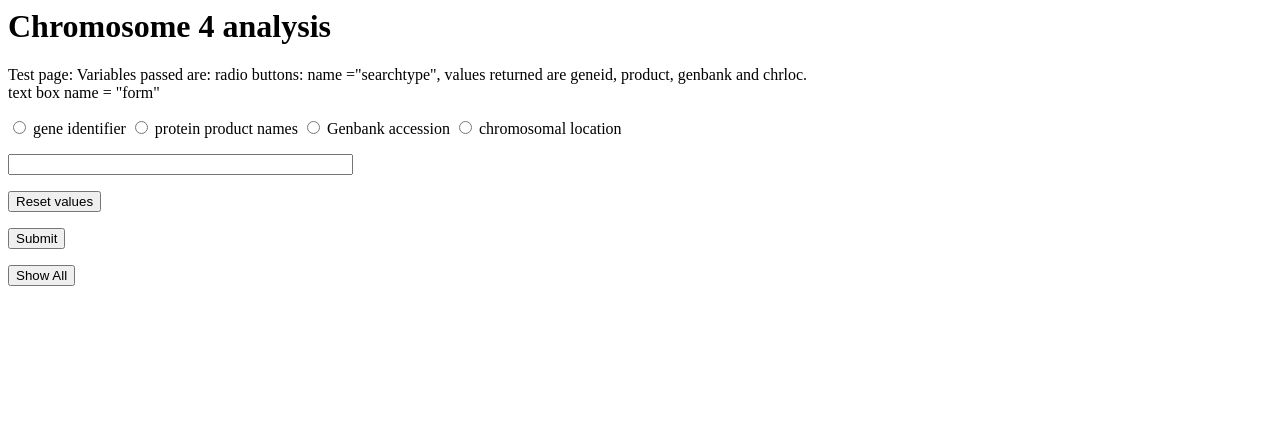
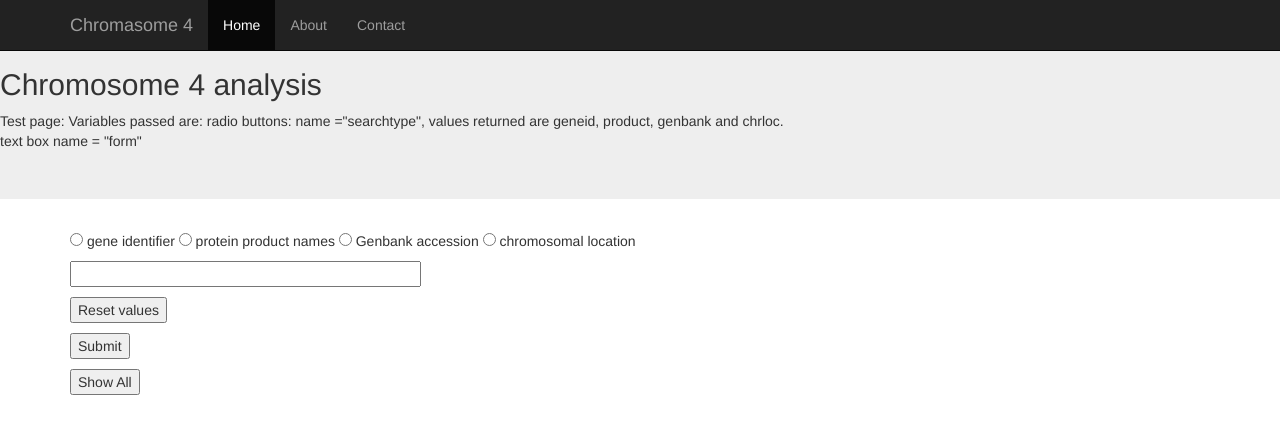
Before and after one commit to hollojeff/BioinformaticsII, a plain HTML site: page index.html in a window 1280 px wide. Drawn offline with nearby package versions, Linux system fonts and the light colour scheme.

Commit message:
Add in Bootstrap CSS
Added in Bootstrap CSS code to style page.

```diff
--- a/index.html
+++ b/index.html
@@ -1,14 +1,58 @@
-<html>
+<html lang="en">
   <head>
-<title>My form</title>
+    <meta charset="utf-8">
+    <meta http-equiv="X-UA-Compatible" content="IE=edge">
+    <meta name="viewport" content="width=device-width, initial-scale=1">
+    <title>Chromasome 4 Analysis</title>
+
+    <!-- Bootstrap -->
+    <link href="css/bootstrap.min.css" rel="stylesheet">
+
+    <!-- Custom styles for this template -->
+    <link href="search-form.css" rel="stylesheet">
+
+    <!-- HTML5 Shim and Respond.js IE8 support of HTML5 elements and media queries -->
+    <!-- WARNING: Respond.js doesn't work if you view the page via file:// -->
+    <!--[if lt IE 9]>
+      <script src= "https://oss.maxcdn.com/libs/html5shiv/3.7.0/html5shiv.js"></script>
+      <script src="https://oss.maxcdn.com/libs/respond.js/1.4.2/respond.min.js"></script>
+    <![endif]-->
   </head>
+
 <body>
 
-<h1>Chromosome 4 analysis</h1>
+    <div class="navbar navbar-inverse navbar-fixed-top" role="navigation">
+      <div class="container">
+        <div class="navbar-header">
+          <button type="button" class="navbar-toggle" data-toggle="collapse" data-target=".navbar-collapse">
+            <span class="sr-only">Toggle navigation</span>
+            <span class="icon-bar"></span>
+            <span class="icon-bar"></span>
+            <span class="icon-bar"></span>
+          </button>
+          <a class="navbar-brand" href="#">Chromasome 4</a>
+        </div>
+        <div class="collapse navbar-collapse">
+          <ul class="nav navbar-nav">
+            <li class="active"><a href="#">Home</a></li>
+            <li><a href="#about">About</a></li>
+            <li><a href="#contact">Contact</a></li>
+          </ul>
+        </div><!--/.nav-collapse -->
+      </div>
+    </div>
 
-Test page: Variables passed are: radio buttons: name ="searchtype", values returned are geneid, product,
-genbank and chrloc.<br />
+    <div class="jumbotron">
+        <h2>Chromosome 4 analysis</h2>
+
+        Test page: Variables passed are: radio buttons: name ="searchtype", values returned are geneid, product, genbank and chrloc.<br />
         text box name = "form"
+    </div>
+
+    <div class="container">
+      <div class="search-form">
+
+
 
         <form action='/cgi-bin/cgiwrap/jhurst03/projecttestform.pl' method='post'>
 
@@ -26,5 +70,12 @@ text box name = "form"
         <p><input type="submit" name="ReturnAll" value="Show All"/></p>
 
         </form>
+      </div>
+    </div>
+
+    <!-- jQuery (necessary for Bootstrap's JavaScript plugins) -->
+    <script src="https://ajax.googleapis.com/ajax/libs/jquery/1.11.0/jquery.min.js"></script>
+    <!-- Include all compiled plugins (below), or include individual files as needed -->
+    <script src="js/bootstrap.min.js"></script>
   </body>
 </html>
```
Lines whose indentation alone changed are shown as unchanged.
